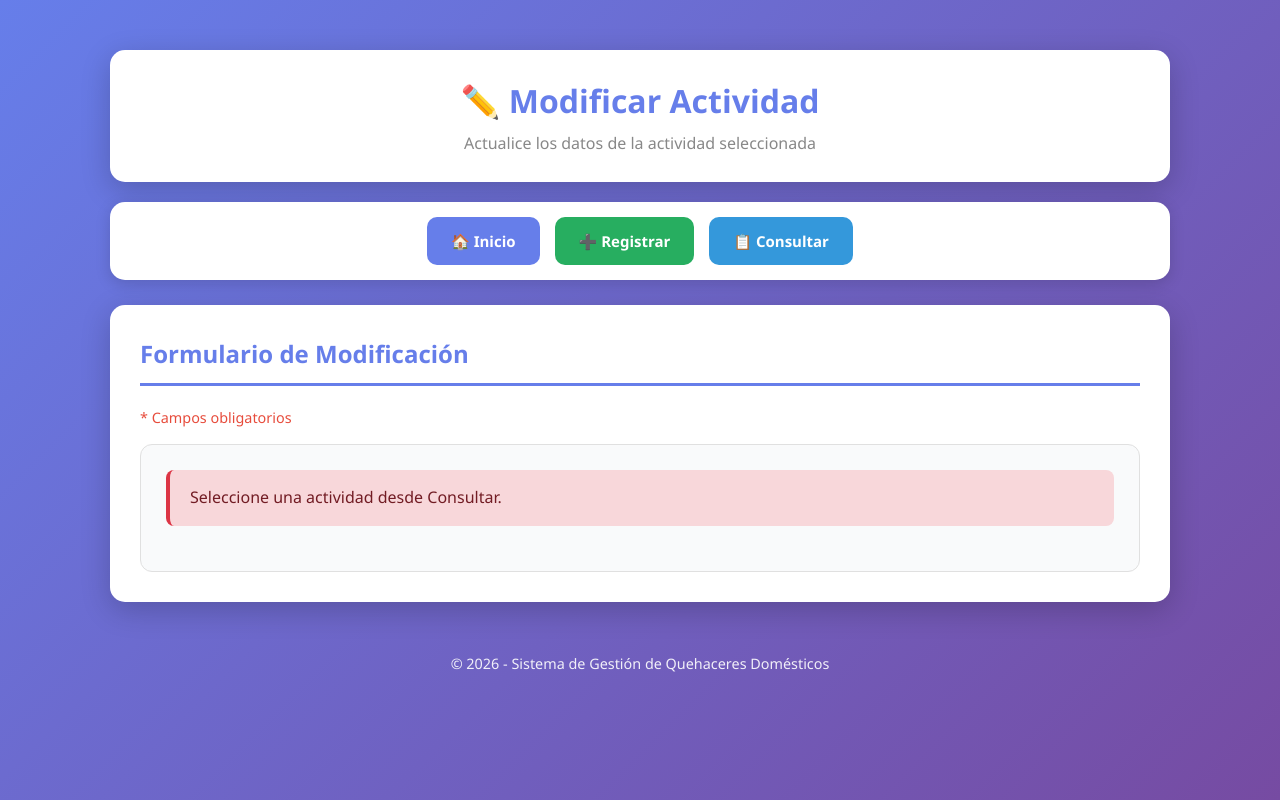
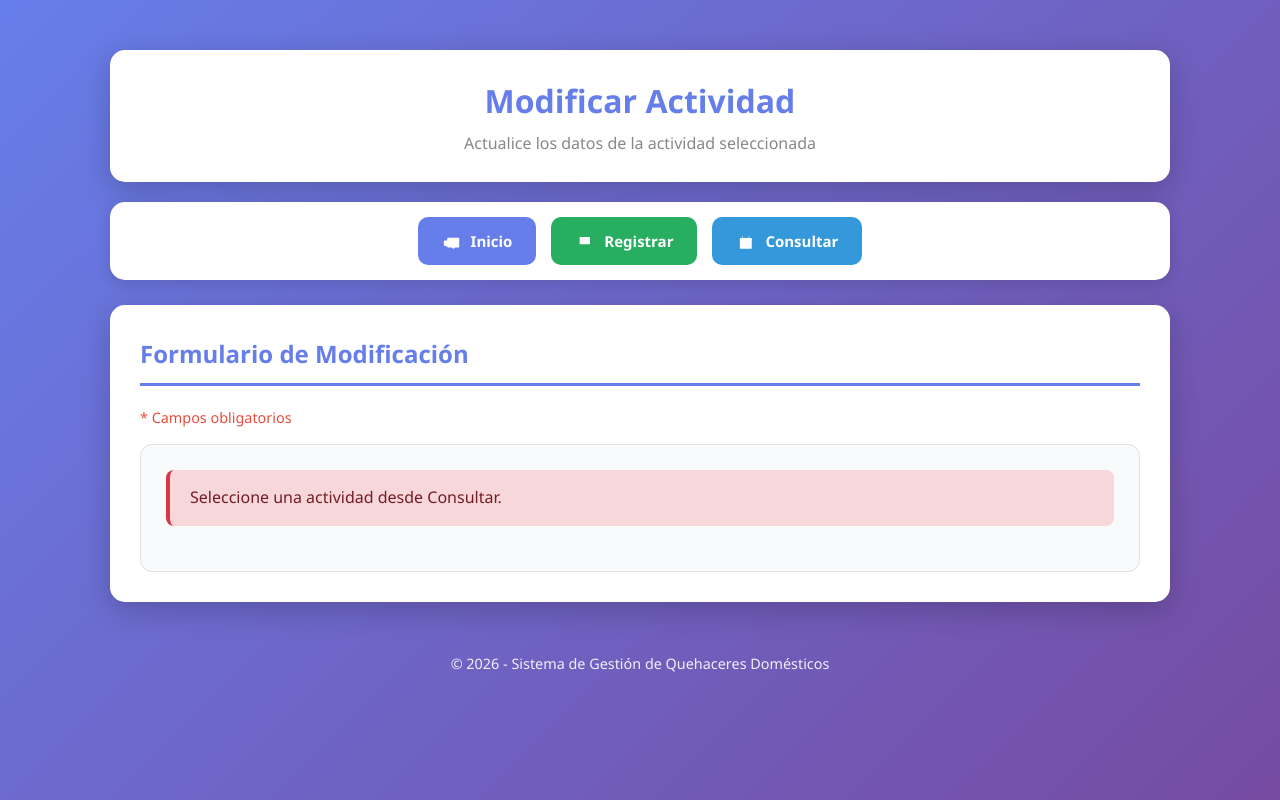
Before and after one commit to pxrn0ximoroon/actividades-frontend, a plain HTML site: page public_html/modificar.html in a window 1280 px wide. Drawn offline with Linux system fonts and the light colour scheme.

Commit message:
Update modificar.html

```diff
--- a/public_html/modificar.html
+++ b/public_html/modificar.html
@@ -9,14 +9,29 @@
 <body onload="cargarDatosModificacion()">
     <div class="container">
         <header>
-            <h1>✏️ Modificar Actividad</h1>
+            <h1>Modificar Actividad</h1>
             <p>Actualice los datos de la actividad seleccionada</p>
         </header>
 
         <nav class="navbar">
-            <a href="index.html" class="nav-home">🏠 Inicio</a>
-            <a href="registrar.html" class="nav-registrar">➕ Registrar</a>
-            <a href="consultar.html" class="nav-consultar">📋 Consultar</a>
+            <a href="index.html" class="nav-home">
+                <svg width="20" height="20" viewBox="0 0 1024 1024" style="vertical-align:middle;margin-right:5px;" xmlns="http://www.w3.org/2000/svg">
+                    <path d="M118.9 388.7h328.6c14.3 0 25.9 11.6 25.9 25.9v208.7c0 14.3-11.6 25.9-25.9 25.9H275.6l-52.1 50.1-54.1-50.1h-50.5c-14.3 0-25.9-11.6-25.9-25.9V414.6c0-14.3 11.6-25.9 25.9-25.9z" fill="#FFFFFF"/><path d="M321.6 267.9h508.9c14.3 0 25.9 11.6 25.9 25.9v399c0 14.3-11.6 25.9-25.9 25.9h-177L584 785.5l-72.2-66.8H321.5c-14.3 0-25.9-11.6-25.9-25.9v-399c0.1-14.3 11.7-25.9 26-25.9z" fill="#FFFFFF"/><path d="M584.4 821.1l-82.6-76.5H321.6c-28.5 0-51.8-23.2-51.8-51.8v-399c0-28.5 23.2-51.8 51.8-51.8h508.9c28.5 0 51.8 23.2 51.8 51.8v399c0 28.5-23.2 51.8-51.8 51.8H663.9l-79.5 76.5zM321.6 293.8v399H522l61.7 57.1 59.4-57.1h187.4v-399H321.6z" fill="#FFFFFF"/>
+                </svg>
+                Inicio
+            </a>
+            <a href="registrar.html" class="nav-registrar">
+                <svg width="20" height="20" viewBox="0 0 1024 1024" style="vertical-align:middle;margin-right:5px;" xmlns="http://www.w3.org/2000/svg">
+                    <path d="M259.6 210.5h483.8c12.1 0 22 9.8 22 22v318.9c0 12.1-9.8 22-22 22H259.6c-12.1 0-22-9.8-22-22v-319c0-12.1 9.9-21.9 22-21.9z" fill="#FFFFFF"/><path d="M351.1 276.4h300.8c26.3 0 47.5 21.3 47.5 47.5v146.8c0 26.3-21.3 47.5-47.5 47.5H351.1c-26.3 0-47.5-21.3-47.5-47.5V324c0-26.3 21.3-47.6 47.5-47.6z" fill="#FFFFFF"/>
+                </svg>
+                Registrar
+            </a>
+            <a href="consultar.html" class="nav-consultar">
+                <svg width="20" height="20" viewBox="0 0 1024 1024" style="vertical-align:middle;margin-right:5px;" xmlns="http://www.w3.org/2000/svg">
+                    <path d="M224.3 251.4h556.2c14.3 0 25.9 11.6 25.9 25.9v501.8c0 14.3-11.6 25.9-25.9 25.9H224.3c-14.3 0-25.9-11.6-25.9-25.9V277.3c0-14.3 11.6-25.9 25.9-25.9z" fill="#FFFFFF"/><path d="M224.3 277h568.5v152.1H224.3z" fill="#FFFFFF"/><path d="M495.6 638.8l101-101c11.8-11.8 30.9-11.8 42.7 0l0.1 0.1c11.8 11.8 11.8 30.9 0 42.7L518.7 701.2c-6.3 6.3-14.8 9.3-23.1 8.8-8.3 0.5-16.7-2.5-23.1-8.8l-76-76c-11.8-11.8-11.8-30.9 0-42.7l0.1-0.1c11.8-11.8 30.9-11.8 42.7 0l56.3 56.4z" fill="#FFFFFF"/><path d="M327.7 166.8c14.3 0 25.9 11.6 25.9 25.9v38.8h-51.7v-38.8c0-14.4 11.6-25.9 25.8-25.9zM664.1 166.8c14.3 0 25.9 11.6 25.9 25.9v38.8h-51.7v-38.8c-0.1-14.4 11.5-25.9 25.8-25.9z" fill="#FFFFFF"/>
+                </svg>
+                Consultar
+            </a>
         </nav>
 
         <main>
@@ -68,7 +83,7 @@
                         </div>
                     </div>
                     <div class="btn-group">
-                        <button type="submit" class="btn btn-warning">💾 Guardar Cambios</button>
+                        <button type="submit" class="btn btn-warning">Guardar Cambios</button>
                         <a href="consultar.html" class="btn btn-secondary">Cancelar</a>
                     </div>
                 </form>
```
